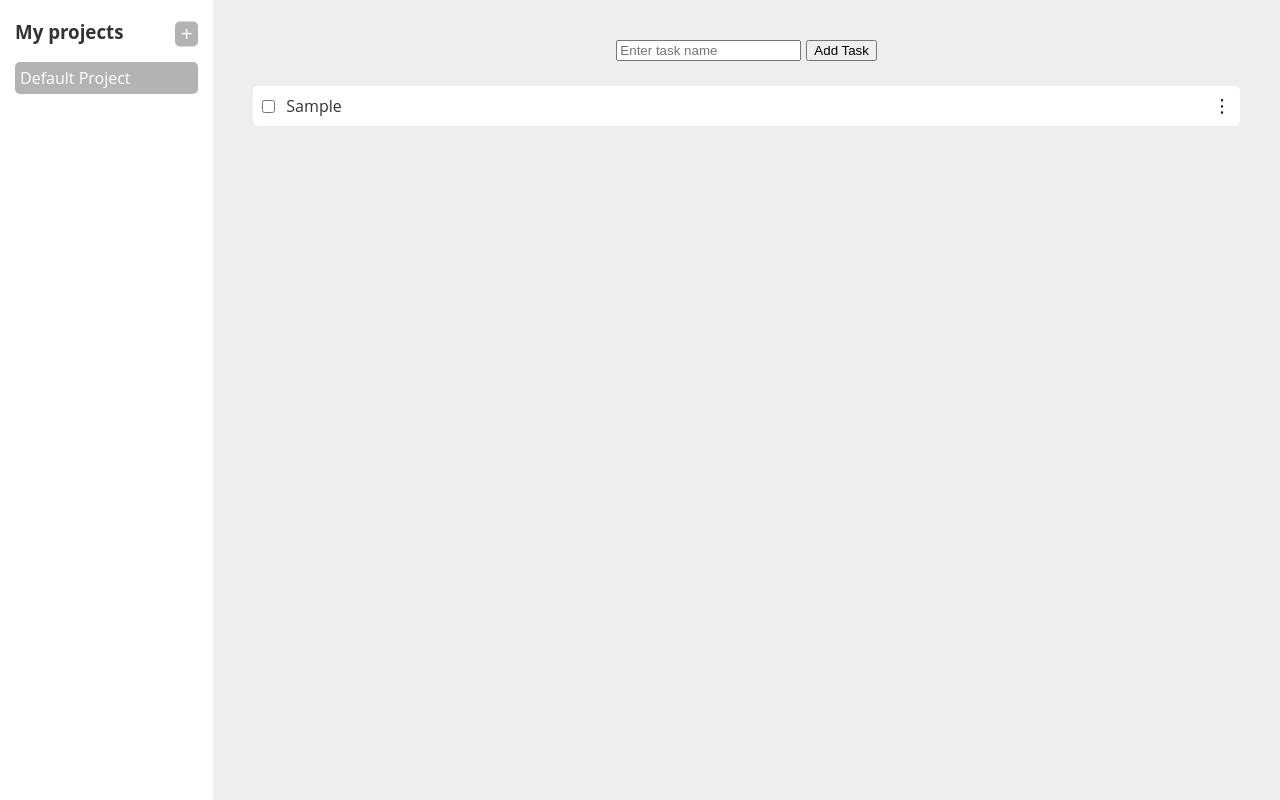
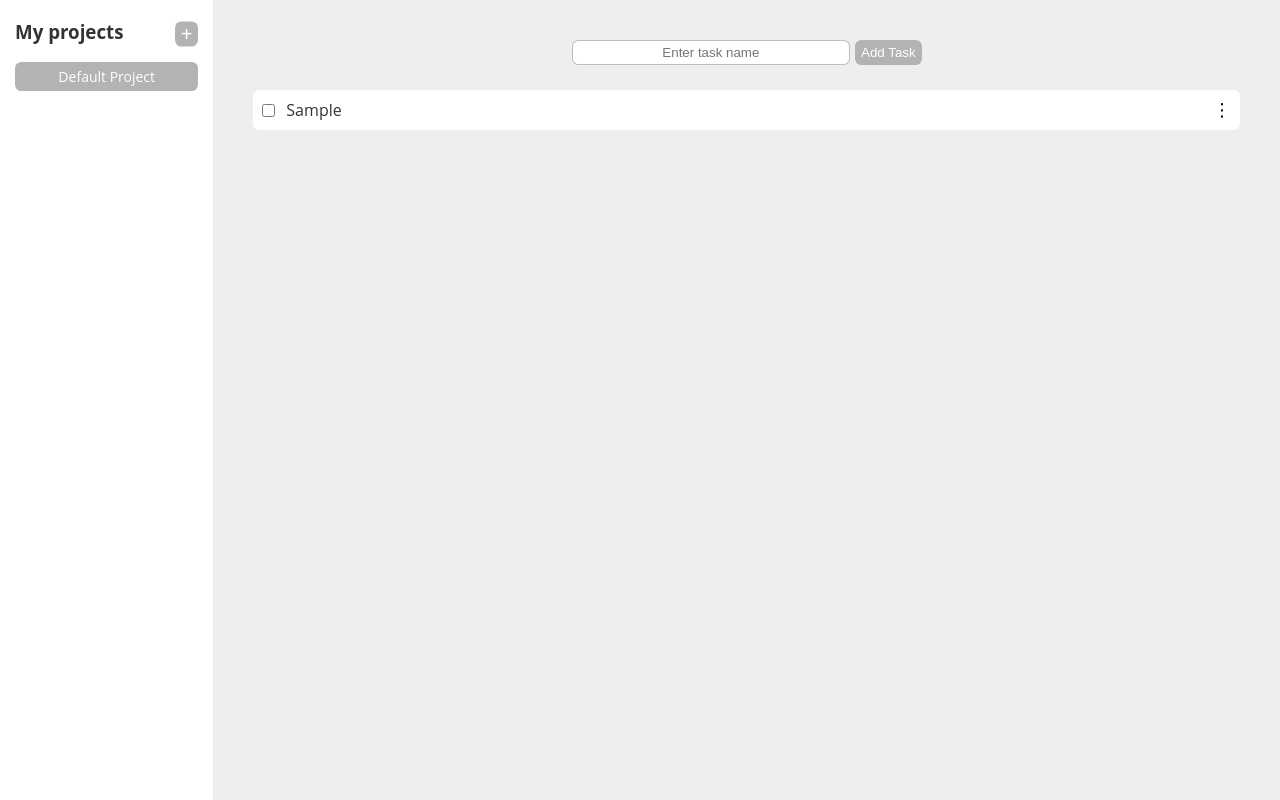
Before and after one commit to AbdulRhmanHS/Engez, a website built with webpack: page src/template.html in a window 1280 px wide. Both pictures are taken after typing "Sample" into the empty fields and a click on the button "Add Task". Built offline with nearby package versions, Linux system fonts and the light colour scheme.

Commit message:
Change the look of the task input box and projects in the sidebar

```diff
--- a/src/dom/projectUI.js
+++ b/src/dom/projectUI.js
@@ -1,11 +1,11 @@
 import { addProject } from "../core/data";
-import { addTasktoScreen } from "./taskUI";
+import { addTaskToScreen } from "./taskUI";
 import { makeEditable, getUniqueName } from "../core/utils";
 
 
 /* ------------ Public API ------------ */
 
-export function addProjecttoScreen() {
+export function addProjectToScreen() {
   const project = addProject(getUniqueName("Default Project"));
   createProjectElement(project);
 }
@@ -60,7 +60,7 @@ function createTaskInput(projectElement) {
   input.classList.add("task-input");
   input.placeholder = "Enter task name";
   input.addEventListener("keydown", (e) => {
-    if (e.key === "Enter") addTasktoScreen(input, projectElement);
+    if (e.key === "Enter") addTaskToScreen(input, projectElement);
   });
   return input;
 }
@@ -69,7 +69,7 @@ function createAddButton(projectElement, input) {
   const btn = document.createElement("button");
   btn.classList.add("add-task-button");
   btn.textContent = "Add Task";
-  btn.addEventListener("click", () => addTasktoScreen(input, projectElement));
+  btn.addEventListener("click", () => addTaskToScreen(input, projectElement));
   return btn;
 }
 
--- a/src/dom/taskUI.js
+++ b/src/dom/taskUI.js
@@ -4,7 +4,7 @@ import { showEditMenu } from "./editMenu";
 
 /* ------------ Public API ------------ */
 
-export function addTasktoScreen(input, projectElement) {
+export function addTaskToScreen(input, projectElement) {
   const name = input.value.trim();
   if (!name) return;
 
--- a/src/index.js
+++ b/src/index.js
@@ -1,13 +1,13 @@
 import "./styles.css";
 import { getProjects } from "./core/data";
-import { addProjecttoScreen } from "./dom/projectUI";
+import { addProjectToScreen } from "./dom/projectUI";
 
 
 const newProjectButton = document.getElementById("new-project");
-newProjectButton.addEventListener("click", addProjecttoScreen);
+newProjectButton.addEventListener("click", addProjectToScreen);
 window.getProjects = getProjects; // For testing only
 
 // Default project at first load
-addProjecttoScreen();
+addProjectToScreen();
 const firstProject = document.querySelector(".project-name");
 firstProject.click();
--- a/src/styles.css
+++ b/src/styles.css
@@ -2,6 +2,7 @@
   --background-clr: rgb(238, 238, 238);
   --task-clr: white;
   --btn-clr: rgb(180, 179, 179);
+  --border-radius: 0.4rem;
 }
 
 /* ---------- Base Styles ---------- */
@@ -47,7 +48,7 @@ li {
   cursor: pointer;
   background-color: var(--btn-clr);
   color: var(--task-clr);
-  border-radius: 5px;
+  border-radius: var(--border-radius);
 }
 
 .task-area {
@@ -70,16 +71,18 @@ li {
 /* ---------- Project ---------- */
 
 .project-name {
+  text-align: center;
   padding: 5px;
-  font-size: 16px;
-  margin: 2px 0;
-  border-radius: 5px;
+  font-size: 14px;
+  border-radius: var(--border-radius);
   user-select: none;
 }
 
 .project-input {
   display: flex;
   gap: 5px;
+  height: 25px;
+  width: clamp(100px, 90%, 350px);
 }
 
 .project-task-list {
@@ -95,6 +98,20 @@ li {
   color: var(--task-clr);
 }
 
+.task-input {
+  flex-grow: 1;
+  text-align: center;
+  border-radius: var(--border-radius);
+  border: 0.1px solid rgba(0, 0, 0, 0.253);
+}
+
+.add-task-button {
+  background-color: var(--btn-clr);
+  color: var(--task-clr);
+  border-radius: var(--border-radius);
+  border: none;
+}
+
 
 /* ---------- Task ---------- */
 
@@ -103,7 +120,7 @@ li {
   flex-direction: column;
   background-color: var(--task-clr);
   padding: 5px;
-  border-radius: 5px;
+  border-radius: var(--border-radius);
 }
 
 .task-info {
@@ -145,7 +162,7 @@ li {
   margin: 0;
   padding: 4px 0;
   background-color: #bbb;
-  border-radius: 6px;
+  border-radius: var(--border-radius);
   box-shadow: 0 2px 8px rgba(0, 0, 0, 0.3);
   z-index: 10;
   display: none;
@@ -187,7 +204,7 @@ li {
   gap: 10px;
   padding: 20px;
   border: none;
-  border-radius: 8px;
+  border-radius: var(--border-radius);
   box-shadow: 0 4px 12px rgba(0, 0, 0, 0.25);
   background-color: #f9f9f9;
 }
```
